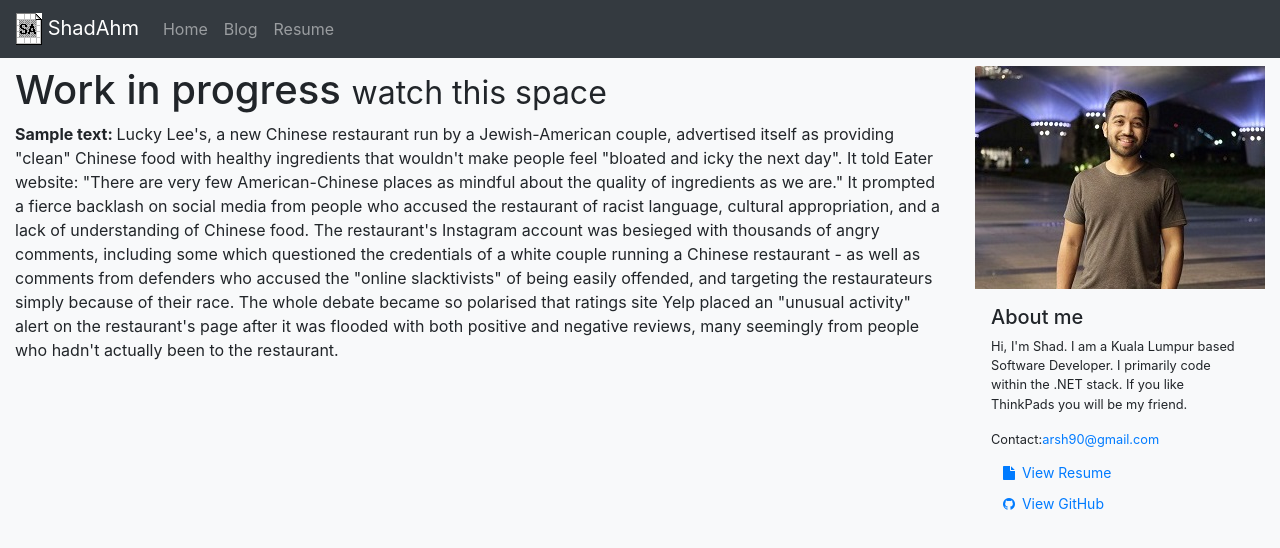
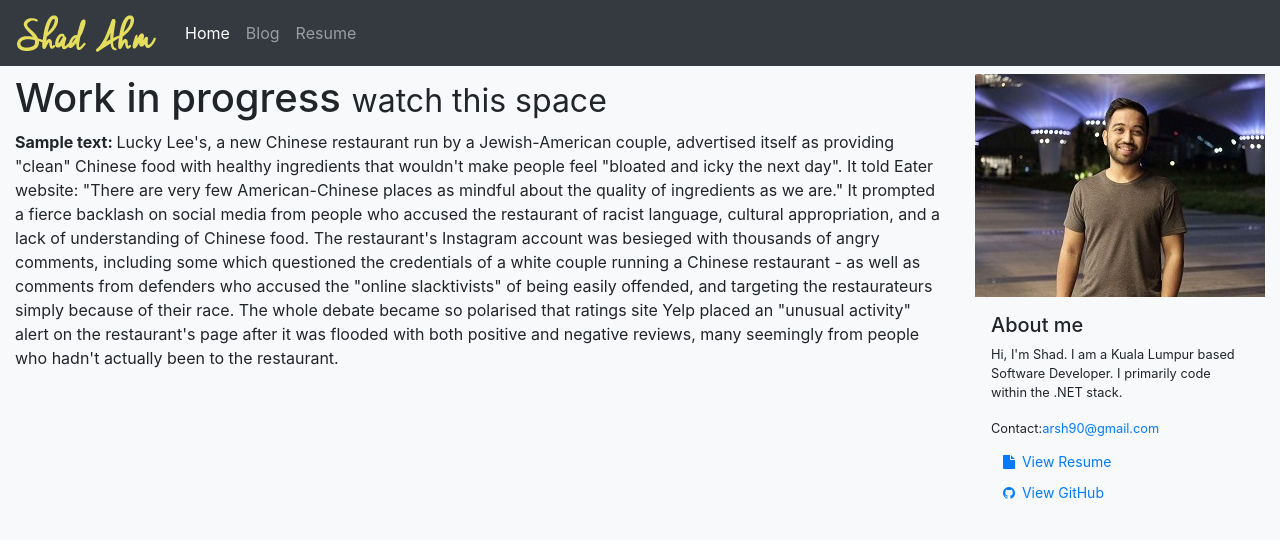
Before and after one commit to ShadAhm/shadahm.github.io, an Angular app: page / in a window 1280 px wide. Shown: the top 548 px of the page. Built offline with nearby package versions, Linux system fonts and the light colour scheme.

Commit message:
new logo

```diff
--- a/src/app/app.component.html
+++ b/src/app/app.component.html
@@ -2,16 +2,15 @@
   <nav class="navbar navbar-expand-lg navbar-dark bg-dark">
     <a class="navbar-brand" href="#">
       <img src="./assets/images/logo.png" class="d-inline-block align-top" />
-      ShadAhm
     </a>
     <button class="navbar-toggler" type="button" data-toggle="collapse" data-target="#navbarNavAltMarkup" aria-controls="navbarNavAltMarkup" aria-expanded="false" aria-label="Toggle navigation">
       <span class="navbar-toggler-icon"></span>
     </button>
     <div class="collapse navbar-collapse" id="navbarNavAltMarkup">
-      <div class="navbar-nav">
-        <a class="nav-item nav-link" routerLink="/">Home</a>
-        <a class="nav-item nav-link" href="#">Blog</a>
-        <a class="nav-item nav-link" routerLink="/resume">Resume</a>
+      <div class="navbar-nav shad-orange-navbar">
+        <a class="nav-item nav-link" routerLinkActive="active" routerLink="/" [routerLinkActiveOptions]="{ exact: true }">Home</a>
+        <a class="nav-item nav-link" routerLinkActive="active" href="#">Blog</a>
+        <a class="nav-item nav-link" routerLinkActive="active" routerLink="/resume">Resume</a>
       </div>
     </div>
   </nav>
--- /dev/null
+++ b/src/app/app.component.scss
@@ -0,0 +1,3 @@
+.navbar-nav.shad-orange-navbar .nav-item:hover {
+    color:#e5dd5c;
+}
--- a/src/app/app.component.ts
+++ b/src/app/app.component.ts
@@ -3,7 +3,7 @@ import { Component } from '@angular/core';
 @Component({
   selector: 'app-root',
   templateUrl: './app.component.html',
-  styleUrls: ['./app.component.sass']
+  styleUrls: ['./app.component.scss']
 })
 export class AppComponent {
   title = 'shadahmio';
--- a/src/app/components/about/about.component.html
+++ b/src/app/components/about/about.component.html
@@ -4,8 +4,7 @@
   </div>
   <div class="about-me-content">
     <h5>About me</h5>
-    <p>Hi, I'm Shad. I am a Kuala Lumpur based Software Developer. I primarily code within the .NET stack. If you like ThinkPads you will
-      be my friend.</p>
+    <p>Hi, I'm Shad. I am a Kuala Lumpur based Software Developer. I primarily code within the .NET stack.</p>
     <label for="emailLink">Contact: </label><a id="emailLink" href="mailto:arsh90@gmail.com">arsh90@gmail.com</a>
     <ul class="about-me-actionslist">
       <li><a class="btn btn-sm btn-link" routerLink="/resume">
```
Also changed, not shown: src/app/app.component.sass (deleted), src/assets/images/logo.png, 1 other file (tests, documents, lock files or other folders).
